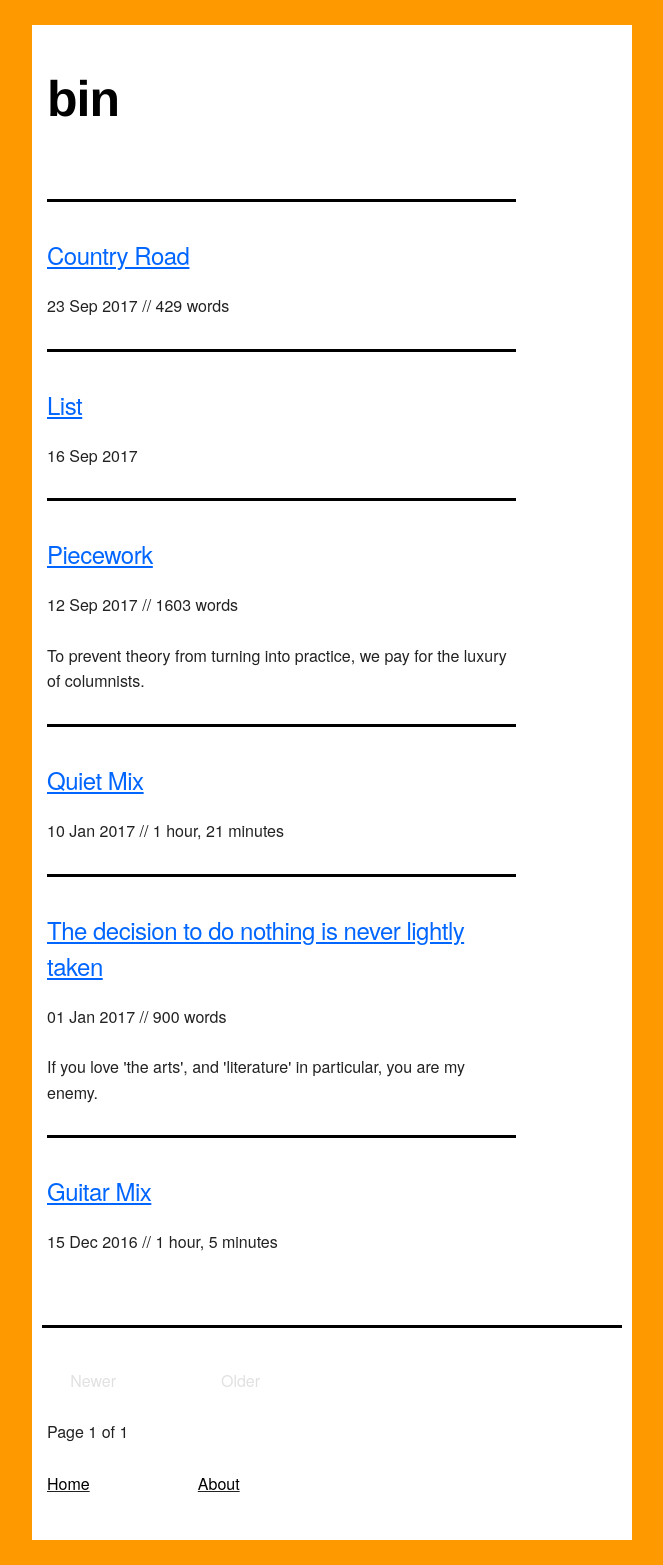
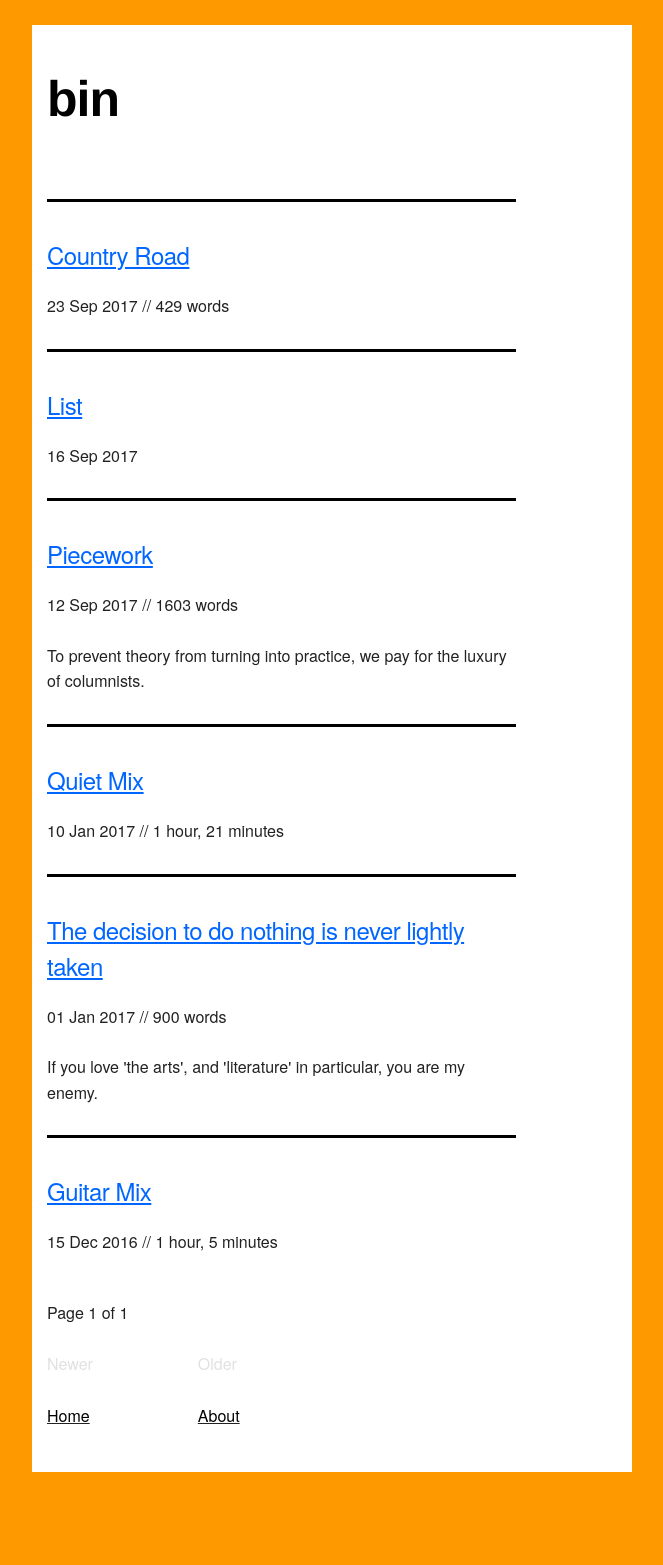
Before and after one commit to mt-trash/mt-trash.github.io, a Jekyll site: the page built from index.html, in a window 1280 px wide. Shown: the whole page, without its empty margins (308-971 px from the left). Built offline with Jekyll 4.4.1, drawn with Linux system fonts in a browser that asks for light colours; the list of posts is cut into pages by our own code; after the commit the page ends 1497 px from its top, so only the background shows below that.

Commit message:
page position

```diff
--- a/index.html
+++ b/index.html
@@ -17,7 +17,12 @@ title: Empty Trash
     {% endfor %}
   </div>
 </div>
-<div class="row"><hr>
+<div class="row">
+  <div class="twelve columns" style="margin-bottom: 1%">
+    <span>Page {{ paginator.page }} of {{ paginator.total_pages }}</span>
+  </div>
+</div>
+<div class="row">
   <div class="three columns" style="margin-bottom: 1%">
   {% if paginator.previous_page %}
     <a href="{{ paginator.previous_page_path }}">Newer</a>
@@ -33,8 +38,3 @@ title: Empty Trash
   {% endif %}
   </div>
 </div>
-<div class="row">
-  <div class="twelve columns" style="margin-bottom: 1%">
-    <span>Page {{ paginator.page }} of {{ paginator.total_pages }}</span>
-  </div>
-</div>
```
